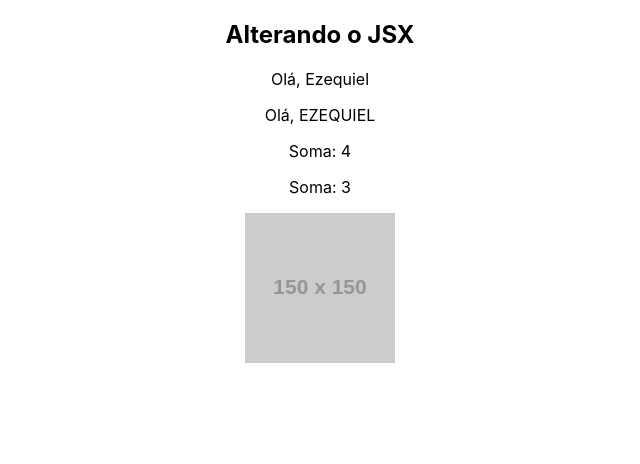
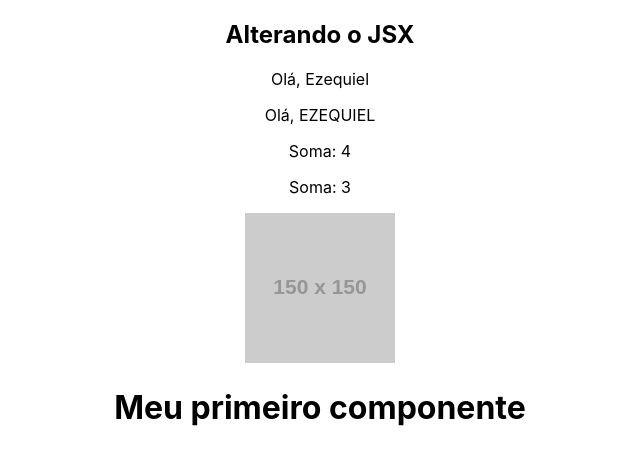
Before and after one commit to Ezequiel-Silva/cursoReact, a React (Create React App) app in the folder Projeto/meu-projeto/: page / in a window 1280 px wide. Shown: the top 464 px of the page, without its empty margins (320-960 px from the left). Built offline with nearby package versions, Linux system fonts and the light colour scheme.

Commit message:
Importing component and using it in App.js

```diff
--- a/Projeto/meu-projeto/src/App.js
+++ b/Projeto/meu-projeto/src/App.js
@@ -1,5 +1,6 @@
 import logo from './logo.svg';
 import './App.css';
+import HelloWorld from './components/HelloWorld';
 
 function App() {
   const name = 'Ezequiel';
@@ -16,6 +17,7 @@ function App() {
       <p>Soma: {2 + 2}</p>
       <p>Soma: {sum(1,2)}</p>
       <img src={url} alt="Minha Imagem"/>
+      <HelloWorld/>
     </div>
   );
 }
```
Also changed, not shown: 1 other file (tests, documents, lock files or other folders).
